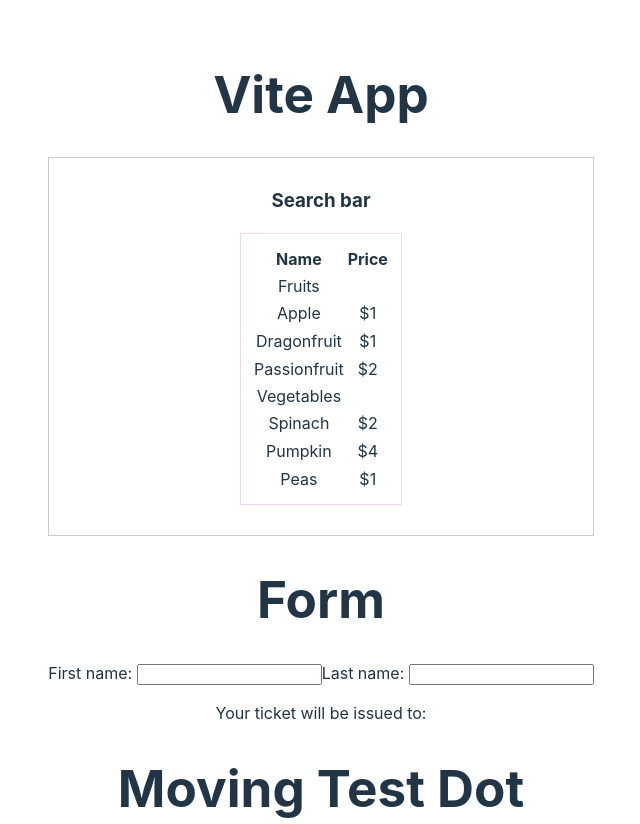
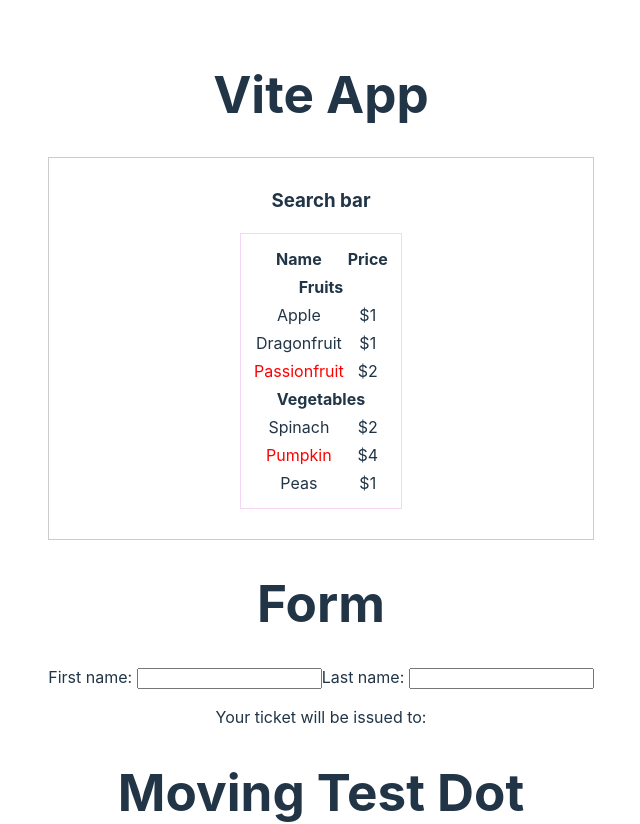
Before and after one commit to mouadlasri/ts-vitejs-playground, a React (Vite) app: page / in a window 1280 px wide. Shown: the top 824 px of the page, without its empty margins (319-959 px from the left). Built offline with nearby package versions, Linux system fonts and the light colour scheme.

Commit message:
Fixed interfaces and prop passing from parent to ProductCategoryRow and ProductRow

```diff
--- a/src/components/filterableproducttable/productcategoryrow/ProductCategoryRow.tsx
+++ b/src/components/filterableproducttable/productcategoryrow/ProductCategoryRow.tsx
@@ -4,8 +4,8 @@ import "./productcategoryrow.css";
 
 export const ProductCategoryRow = (props: { category: string }) => {
   return (
-    <div>
-      <span>{props.category}</span>
-    </div>
+    <tr>
+      <th colSpan={2}>{props.category}</th>
+    </tr>
   );
 };
--- a/src/components/filterableproducttable/productrow/ProductRow.tsx
+++ b/src/components/filterableproducttable/productrow/ProductRow.tsx
@@ -2,11 +2,28 @@ import React from "react";
 
 import "./productrow.css";
 
-export const ProductRow = (props: { name: string; price: string }) => {
+// export const ProductRow = (props: { name: string; price: string }) => {
+//   return (
+//     <tr>
+//       <td>{props.name}</td>
+//       <td>{props.price}</td>
+//     </tr>
+//   );
+// };
+interface Product {
+  category: string;
+  price: string;
+  stocked: boolean;
+  name: string;
+}
+
+export const ProductRow = (props: { product: Product }) => {
+  const name = props.product.stocked ? props.product.name : <span style={{ color: "red" }}>{props.product.name}</span>;
+  console.log(props);
   return (
     <tr>
-      <td>{props.name}</td>
-      <td>{props.price}</td>
+      <td>{name}</td>
+      <td>{props.product.price}</td>
     </tr>
   );
 };
--- a/src/components/filterableproducttable/producttable/ProductTable.tsx
+++ b/src/components/filterableproducttable/producttable/ProductTable.tsx
@@ -13,6 +13,8 @@ interface Product {
 }
 
 export const ProductTable = (props: { products: Product[] }) => {
+  // have to give it a type JSX.Element because constant valiables can't
+  // be initialized with a type of any and can't be null/empty
   const rows: JSX.Element[] = [];
   let lastCategory: string = "";
 
@@ -20,7 +22,7 @@ export const ProductTable = (props: { products: Product[] }) => {
     if (product.category !== lastCategory) {
       rows.push(<ProductCategoryRow category={product.category} key={product.category} />);
     }
-    rows.push(<ProductRow name={product.name} price={product.price} />);
+    rows.push(<ProductRow product={product} key={product.name} />);
 
     lastCategory = product.category;
   });
```
